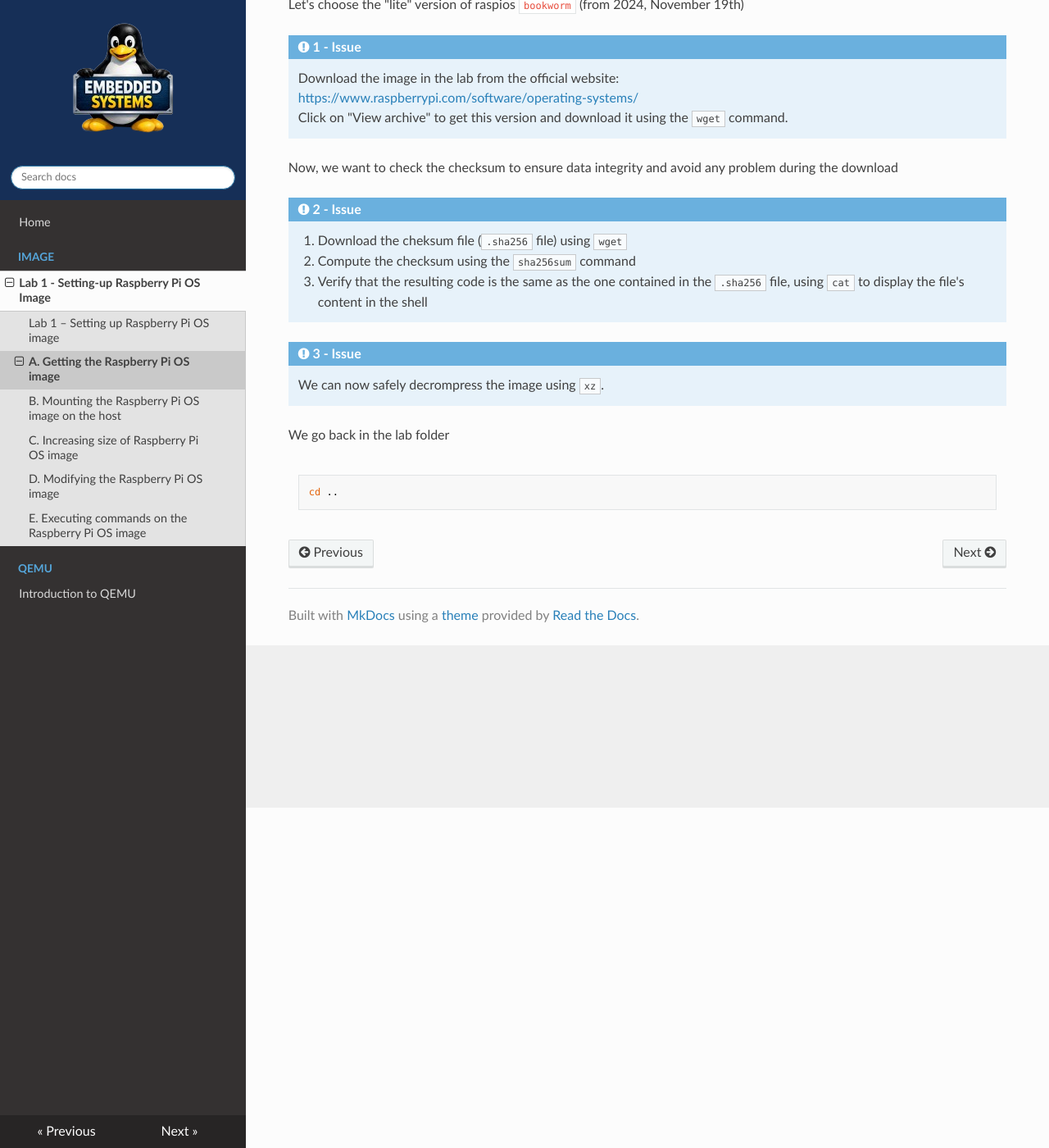
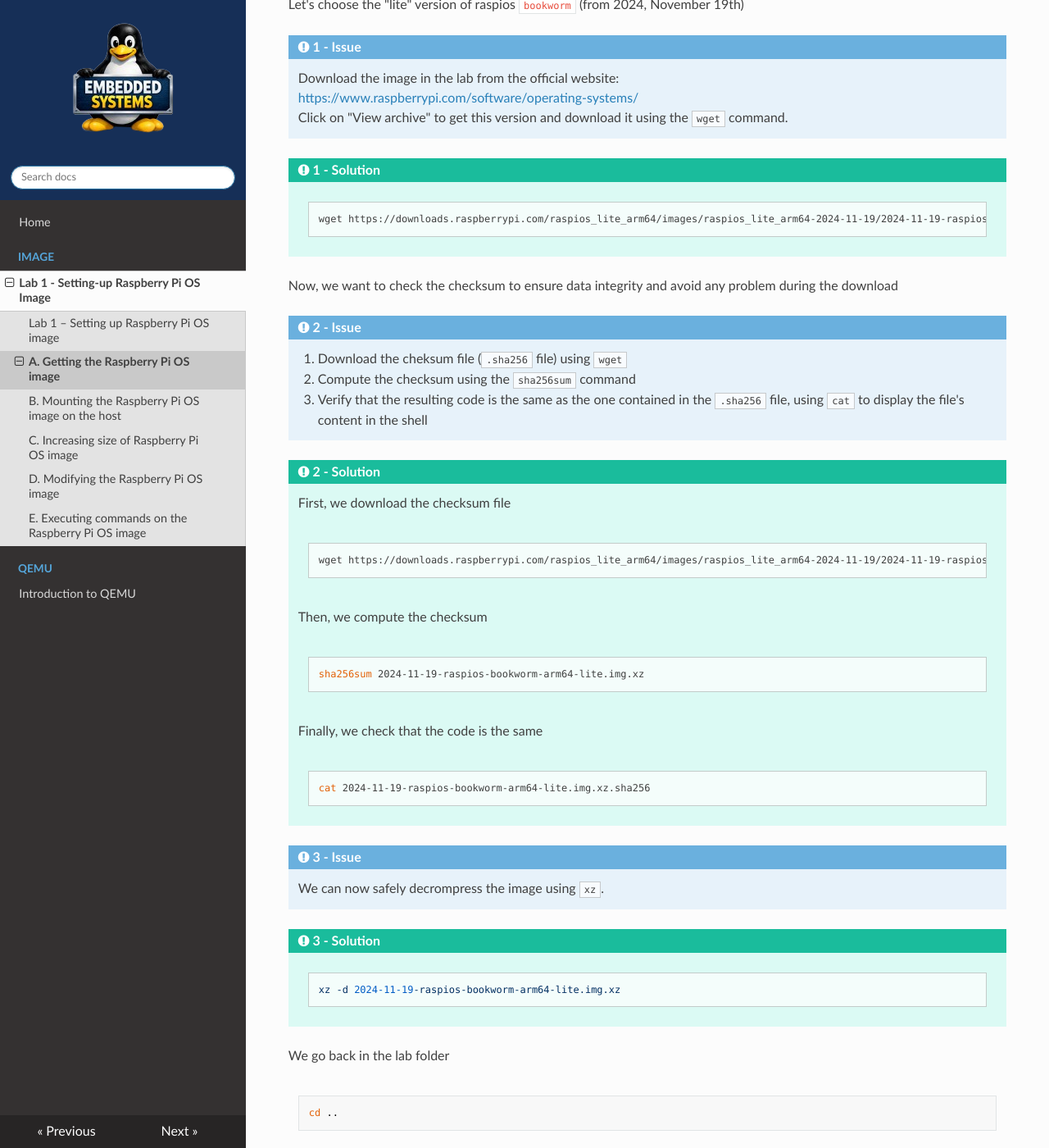
Before and after one commit to tlefloch/emb-sys, an MkDocs documentation site: the page built from docs/image/tp1/getting.md, in a window 1280 px wide and 1400 px high, scrolled down 415 px. Shown: the whole window at 82% size. Built offline with MkDocs 1.6.1, drawn with Linux system fonts in a browser that asks for light colours; nearby versions of some CDN libraries.

Commit message:
show solutions

````diff
--- a/docs/image/tp1/getting.md
+++ b/docs/image/tp1/getting.md
@@ -18,11 +18,11 @@ Let's choose the "lite" version of raspios `bookworm` (from 2024, November 19th)
     Click on "View archive" to get this version and download it using the `wget` command.
 
 
-<!-- !!! Tip "1 - Solution"
+!!! Tip "1 - Solution"
 
     ```bash
     wget https://downloads.raspberrypi.com/raspios_lite_arm64/images/raspios_lite_arm64-2024-11-19/2024-11-19-raspios-bookworm-arm64-lite.img.xz
-    ``` -->
+    ```
 
 Now, we want to check the checksum to ensure data integrity and avoid any problem during the download
 
@@ -31,7 +31,7 @@ Now, we want to check the checksum to ensure data integrity and avoid any proble
     2. Compute the checksum using the `sha256sum` command
     3. Verify that the resulting code is the same as the one contained in the `.sha256` file, using `cat` to display the file's content in the shell
 
-<!-- !!! Tip "2 - Solution"
+!!! Tip "2 - Solution"
 
     First, we download the checksum file
 
@@ -49,16 +49,16 @@ Now, we want to check the checksum to ensure data integrity and avoid any proble
 
     ```bash
     cat 2024-11-19-raspios-bookworm-arm64-lite.img.xz.sha256
-    ``` -->
+    ```
 
 !!! Note "3 - Issue"
     We can now safely decrompress the image using `xz`.
 
-<!-- !!! Tip "3 - Solution"
+!!! Tip "3 - Solution"
 
     ```bash
     xz -d 2024-11-19-raspios-bookworm-arm64-lite.img.xz
-    ``` -->
+    ```
 
 We go back in the lab folder
 ```bash
````
